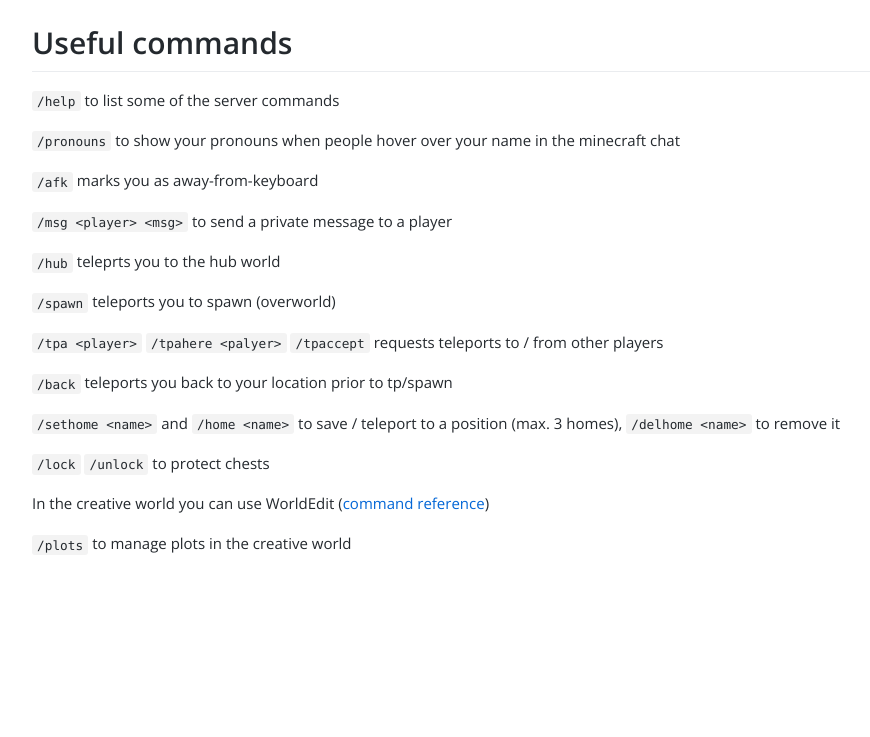
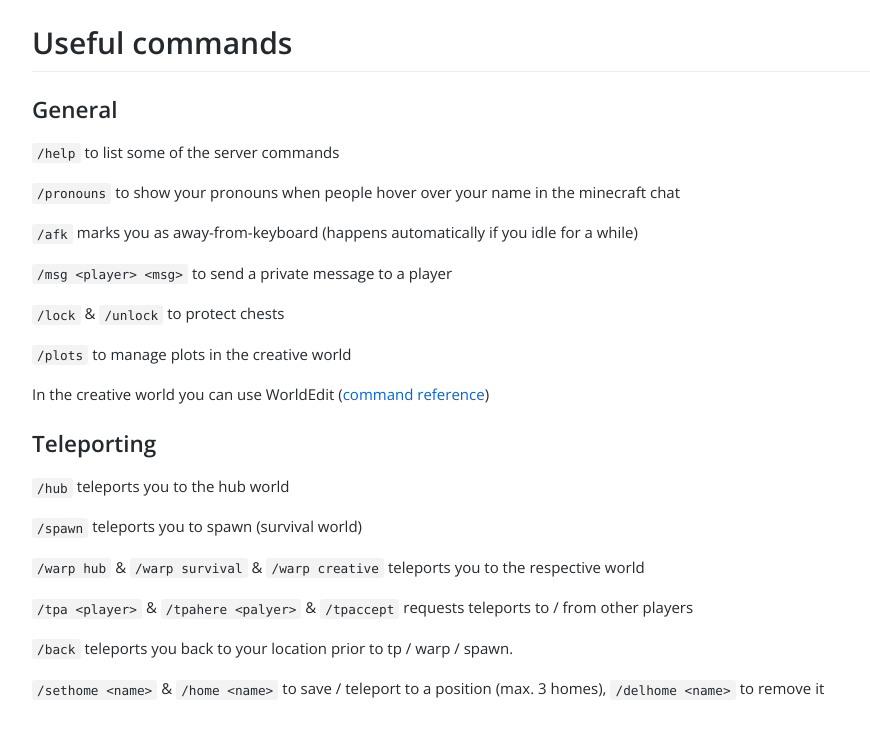
Before and after one commit to BigLazyDragon/livcraft, a Jekyll site: the page built from commands.md, in a window 1280 px wide. Shown: the top 737 px of the page, without its empty margins (108-978 px from the left). Built offline with Jekyll 4.4.1, drawn with Linux system fonts in a browser that asks for light colours.

Commit message:
add & sort commands

```diff
--- a/commands.md
+++ b/commands.md
@@ -4,26 +4,32 @@ layout: post
 ---
 # Useful commands
 
+## General
+
 `/help` to list some of the server commands
 
 `/pronouns` to show your pronouns when people hover over your name in the minecraft chat
 
-`/afk` marks you as away-from-keyboard
+`/afk` marks you as away-from-keyboard (happens automatically if you idle for a while)
 
 `/msg <player> <msg>` to send a private message to a player
 
-`/hub` teleprts you to the hub world
+`/lock` & `/unlock` to protect chests
 
-`/spawn` teleports you to spawn (overworld)
-
-`/tpa <player>` `/tpahere <palyer>` `/tpaccept` requests teleports to / from other players
-
-`/back` teleports you back to your location prior to tp/spawn
-
-`/sethome <name>` and `/home <name>` to save / teleport to a position (max. 3 homes), `/delhome <name>` to remove it
-
-`/lock` `/unlock` to protect chests
+`/plots` to manage plots in the creative world
 
 In the creative world you can use WorldEdit ([command reference](https://wiki.intellectualsites.com/FastAsyncWorldEdit/Commands))
 
-`/plots` to manage plots in the creative world
+## Teleporting
+
+`/hub` teleports you to the hub world
+
+`/spawn` teleports you to spawn (survival world)
+
+`/warp hub` & `/warp survival` & `/warp creative` teleports you to the respective world
+
+`/tpa <player>` & `/tpahere <palyer>` & `/tpaccept` requests teleports to / from other players
+
+`/back` teleports you back to your location prior to tp / warp / spawn.
+
+`/sethome <name>` & `/home <name>` to save / teleport to a position (max. 3 homes), `/delhome <name>` to remove it
```
